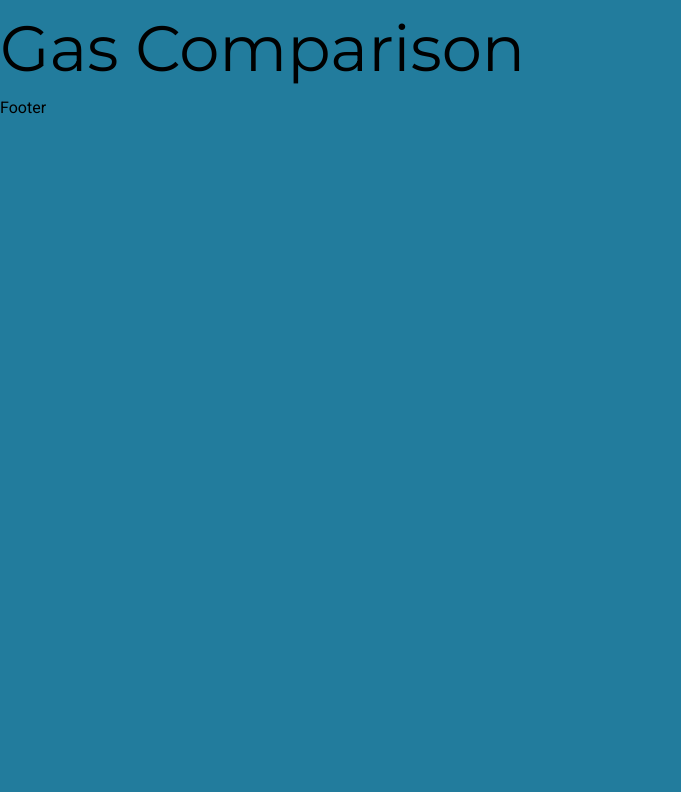
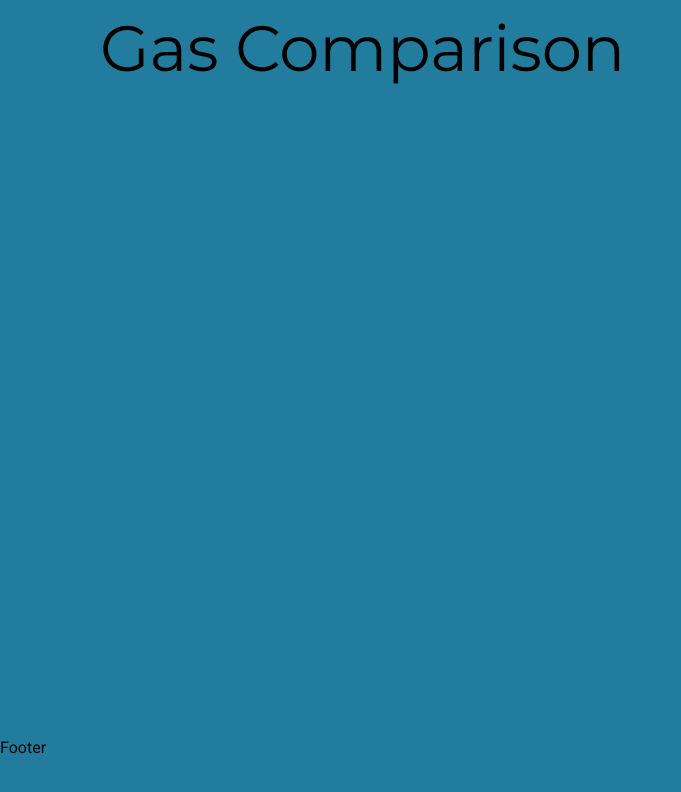
Before and after one commit to dbigueta/gas-comparison, a Next.js app: page / in a window 1280 px wide. Shown: the top 792 px of the page, without its empty margins (0-681 px from the left). Built offline with nearby package versions, Linux system fonts and the light colour scheme.

Commit message:
Updated Style Guide

```diff
--- a/app/globals.css
+++ b/app/globals.css
@@ -17,11 +17,17 @@
   }
 }
 
+/* Layout Styles */
 body {
   color: rgb(var(--foreground-rgb));
   background: linear-gradient(to bottom, transparent, rgb(var(--background-end-rgb))) rgb(var(--background-start-rgb));
 }
 
+.wrapper {
+  @apply h-full max-w-full px-7 md:px-[6.25rem] xxl:px-0 xxl:max-w-wrapper-xxl xxl:mx-auto;
+}
+
+/* Typography Styles */
 .text-xl {
   @apply text-mobile-xl md:text-desktop-xl font-secondary;
 }
@@ -41,3 +47,8 @@ body {
 .text-xs {
   @apply text-mobile-xs md:text-desktop-xs;
 }
+
+/* Transition Styles */
+.scale-transition {
+  @apply transition-transform hover:scale-125;
+}
--- a/src/styles.ts
+++ b/src/styles.ts
@@ -9,12 +9,12 @@ const APP_STYLES = {
     NONE: 'none',
   },
   SCREENS: {
-    xs: '20em', // 320px
-    sm: '30em', // 480px
-    md: '48em', // 768px
-    lg: '62em', // 992px
-    xl: '75em', // 1200px
-    xxl: '90em', // 1440px
+    XS: '20em', // 320px
+    SM: '30em', // 480px
+    MD: '48em', // 768px
+    LG: '62em', // 992px
+    XL: '75em', // 1200px
+    XXL: '90em', // 1440px
   },
   FONT_FAMILY: {
     PRIMARY: 'var(--font-primary)',
@@ -46,6 +46,9 @@ const APP_STYLES = {
       400: 'rgba(109,209,125,1)', // #6DD17D
     },
   },
+  HEIGHT: {
+    FOOTER: '4rem', // 64px
+  },
 };
 
 module.exports = {
--- a/tailwind.config.ts
+++ b/tailwind.config.ts
@@ -20,12 +20,12 @@ const config: Config = {
       none: APP_STYLES.BOX_SHADOW.NONE,
     },
     screens: {
-      xs: '20em', // 320px
-      sm: '30em', // 480px
-      md: '48em', // 768px
-      lg: '62em', // 992px
-      xl: '75em', // 1200px
-      xxl: '90em', // 1440px
+      xs: APP_STYLES.SCREENS.XS,
+      sm: APP_STYLES.SCREENS.SM,
+      md: APP_STYLES.SCREENS.MD,
+      lg: APP_STYLES.SCREENS.LG,
+      xl: APP_STYLES.SCREENS.XL,
+      xxl: APP_STYLES.SCREENS.XXL,
     },
     fontSize: {
       'desktop-xl': '4rem', // 64px
@@ -66,6 +66,15 @@ const config: Config = {
           400: APP_STYLES.COLORS.SUCCESS[400],
         },
       },
+      height: {
+        footer: APP_STYLES.HEIGHT.FOOTER,
+      },
+      minHeight: {
+        main: `calc(100vh - ${APP_STYLES.HEIGHT.FOOTER})`,
+      },
+      maxWidth: {
+        'wrapper-xxl': `calc(${APP_STYLES.SCREENS.XXL} - 12.5rem)`,
+      },
     },
   },
   plugins: [],
```
